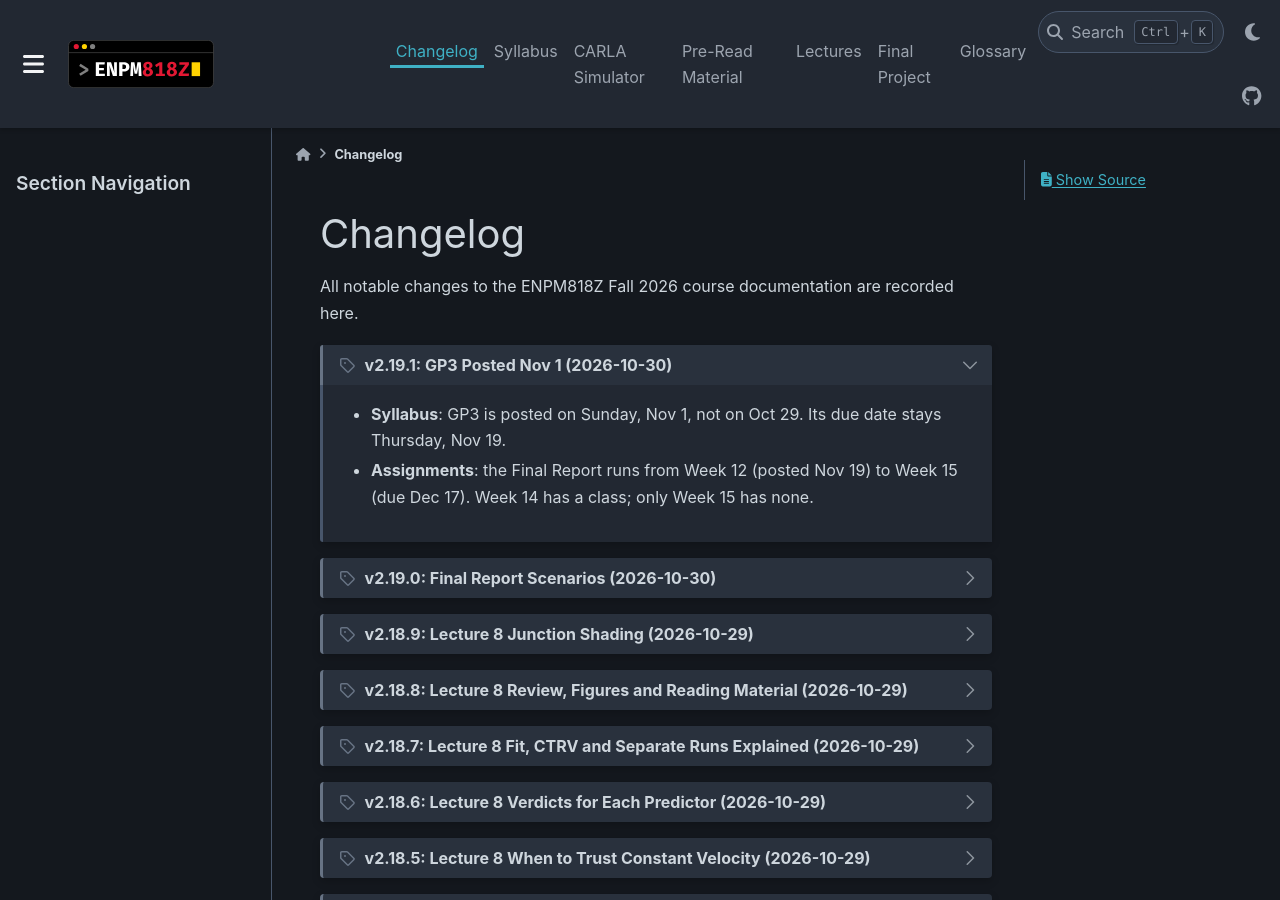
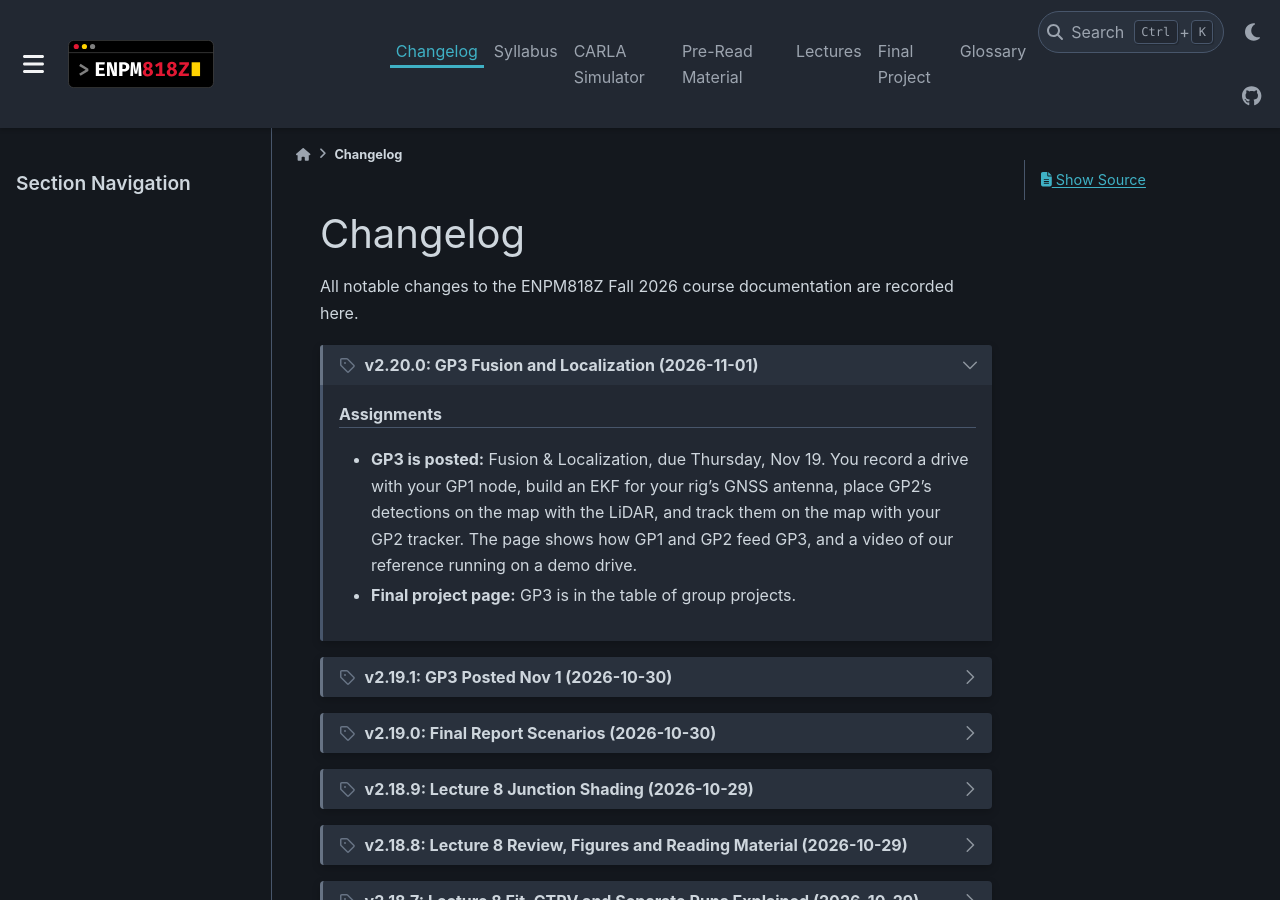
Before and after one commit to zeidk/enpm818z-fall-2026-docs, a Sphinx documentation site: the page built from docs/source/changelog/changelog.rst, in a window 1280 px wide and 900 px high. Built offline with Sphinx 7.4.7 and the PyData theme 0.15.4, drawn with Linux system fonts in a browser that asks for light colours; pages that are not in the unit, such as notebooks, are missing from menus.

Commit message:
v2.20.0: GP3 posted (Fusion & Localization, due Thu, Nov 19)
GP3 leaves exclude_patterns and joins the final project page's toctree
and table (19 days, 25% of the group-project grade, L2, L3, L5, L6). Its
suggested schedule runs from Sunday, Nov 1, to Thursday, Nov 19, with
three days of slack. GP4 stays hidden.

```diff
--- a/docs/source/changelog/changelog.rst
+++ b/docs/source/changelog/changelog.rst
@@ -5,10 +5,24 @@ Changelog
 All notable changes to the ENPM818Z Fall 2026 course documentation are recorded here.
 
 
+.. dropdown:: v2.20.0: GP3 Fusion and Localization (2026-11-01)
+   :icon: tag
+   :class-container: sd-border-success
+   :open:
+
+   .. rubric:: Assignments
+
+   - **GP3 is posted:** Fusion & Localization, due Thursday, Nov 19. You
+     record a drive with your GP1 node, build an EKF for your rig's GNSS
+     antenna, place GP2's detections on the map with the LiDAR, and track
+     them on the map with your GP2 tracker. The page shows how GP1 and GP2
+     feed GP3, and a video of our reference running on a demo drive.
+   - **Final project page:** GP3 is in the table of group projects.
+
+
 .. dropdown:: v2.19.1: GP3 Posted Nov 1 (2026-10-30)
    :icon: tag
    :class-container: sd-border-success
-   :open:
 
    - **Syllabus**: GP3 is posted on Sunday, Nov 1, not on Oct 29. Its due
      date stays Thursday, Nov 19.
--- a/docs/source/conf.py
+++ b/docs/source/conf.py
@@ -60,10 +60,10 @@ HIDDEN_LECTURES = range(9, 14)
 
 exclude_patterns = [f"lectures/lecture{n}/**" for n in HIDDEN_LECTURES]
 
-# GP3 and GP4 are held back until they are posted (GP2 since 2026-10-11).
-# Remove an entry here (and restore its toctree line in
+# GP4 is held back until it is posted (GP2 since 2026-10-11, GP3 since
+# 2026-11-01). Remove it here (and restore its toctree line in
 # assignments/index.rst) to publish it.
-exclude_patterns += [f"assignments/gp{n}.rst" for n in range(3, 5)]
+exclude_patterns += ["assignments/gp4.rst"]
 
 # ---------------------------------------------------------------------------
 # PyData Sphinx Theme
```
Also changed, not shown: docs/source/assignments/gp3.rst (+9 -9 lines), docs/source/assignments/index.rst (+8 -3 lines).
